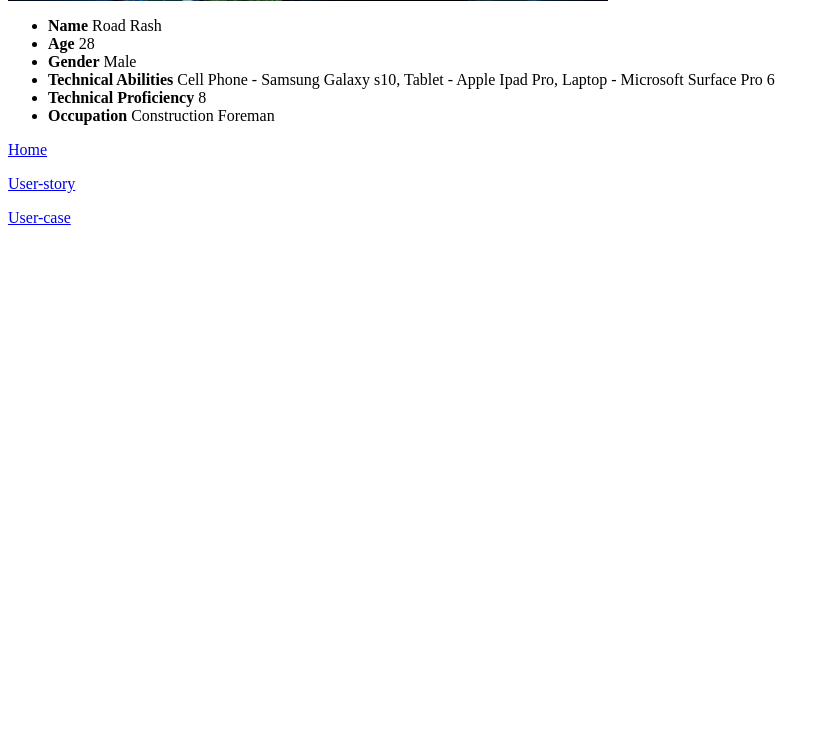
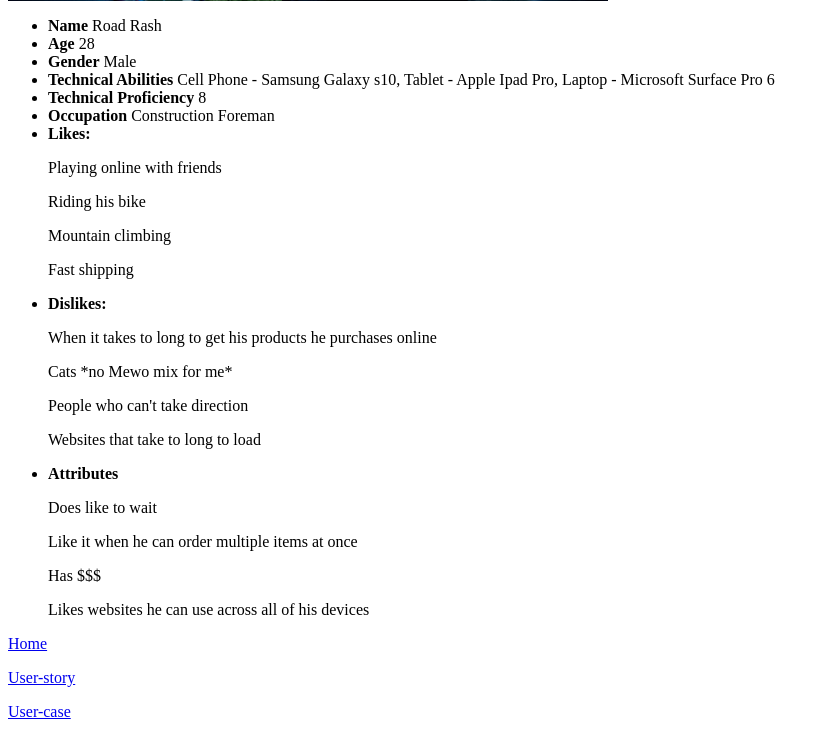
Before and after one commit to eyoungcode/data-design, a PHP site: page /persona.php in a window 1280 px wide. Shown: the part 407-1144 px from the top of the page, without its empty margins (0-830 px from the left). Before the commit the page ends 632 px from the top, so only its background shows below. Run offline with PHP 8.4, Linux system fonts and the light colour scheme.

Commit message:
added likes, dislikes and attributes to persona

```diff
--- a/epic/persona.php
+++ b/epic/persona.php
@@ -24,6 +24,28 @@
 		<strong>Occupation</strong>
 		Construction Foreman
 	</li>
+	<li>
+	<strong>Likes:</strong>
+		<p>Playing online with friends</p>
+		<p>Riding his bike</p>
+		<p>Mountain climbing</p>
+		<p>Fast shipping</p>
+</li>
+	<li>
+	<strong>Dislikes:</strong>
+		<p>When it takes to long to get his products he purchases online</p>
+		<p>Cats *no Mewo mix for me*</p>
+		<p>People who can't take direction</p>
+		<p>Websites that take to long to load</p>
+	</li>
+	<li>
+		<strong>Attributes</strong>
+		<p>Does like to wait</p>
+		<p>Like it when he can order multiple items at once</p>
+		<p>Has $$$</p>
+		<p>Likes websites he can use across all of his devices</p>
+	</li>
+
 </ul>
 <p><a href="./index.php">Home</a><p>
 <p><a href="./user-story.php">User-story</a><p>
```
